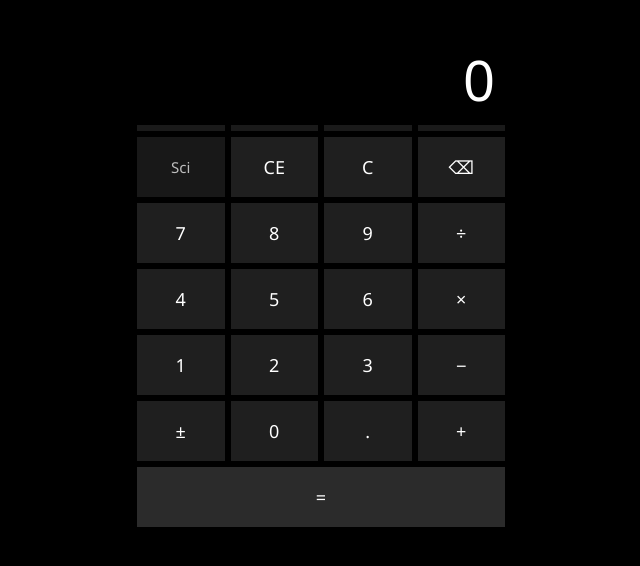
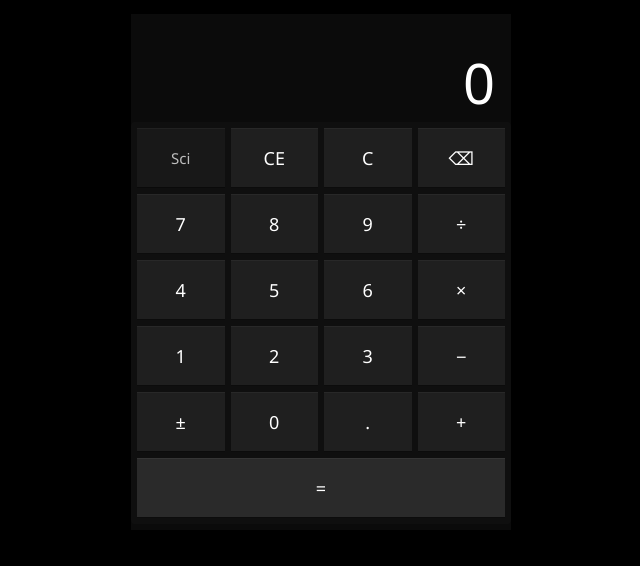
Before and after one commit to mirrmusaibb/calculator, a plain HTML site: page index.html in a window 1280 px wide. Shown: the part 128-694 px from the top of the page, without its empty margins (319-959 px from the left). Drawn offline with Linux system fonts and the light colour scheme.

Commit message:
Update styles.css

```diff
--- a/styles.css
+++ b/styles.css
@@ -1,4 +1,4 @@
-/* RESET + BASE */
+/* RESET */
 * {
   box-sizing: border-box;
   font-family: "Segoe UI", system-ui, sans-serif;
@@ -13,10 +13,11 @@ body {
   height: 100vh;
 }
 
-/* APP SHELL */
+/* APP CONTAINER */
 .calculator {
   width: 380px;
-  background: #000;
+  background: #0b0b0b;
+  padding-bottom: 6px;
 }
 
 /* DISPLAY */
@@ -47,71 +48,63 @@ body {
   grid-template-columns: repeat(4, 1fr);
   gap: 6px;
   padding: 6px;
+  background: #0f0f0f;
+  border-radius: 4px;
 }
 
-/* BUTTON BASE (UNIFIED HEIGHT) */
+/* BUTTON BASE */
 button {
   height: 60px;
   background: #1f1f1f;
   border: none;
-  color: #ffffff;
+  color: #fff;
   font-size: 18px;
   cursor: pointer;
   outline: none;
+  box-shadow:
+    inset 0 1px 0 rgba(255,255,255,0.04),
+    inset 0 -1px 0 rgba(0,0,0,0.6);
 }
 
 /* INTERACTIONS */
-button:hover {
+button:hover { background: #2a2a2a; }
+button:active { background: #3a3a3a; }
+
+/* EQUALS */
+.equals {
   background: #2a2a2a;
+  box-shadow:
+    inset 0 1px 0 rgba(255,255,255,0.05),
+    inset 0 -1px 0 rgba(0,0,0,0.7);
 }
 
-button:active {
-  background: #3a3a3a;
-}
-
-/* EQUALS — QUIETER */
-.equals {
-  background: #2b2b2b;
-}
-
-.equals:hover {
-  background: #353535;
-}
-
-/* SCIENTIFIC ROW */
-.sci-row {
-  max-height: 0;
-  overflow: hidden;
-  transition: max-height 260ms cubic-bezier(0.2, 0.8, 0.2, 1);
-}
-
-/* EXACT HEIGHT: 60px button + 6px gap + 12px padding */
-.sci-row.open {
-  max-height: 78px;
-}
-
-/* SCI BUTTONS — SAME HEIGHT, LOWER CONTRAST */
-.sci-row button {
-  height: 60px;
-  font-size: 16px;
-  background: #1a1a1a;
-}
-
-.sci-row button:hover {
-  background: #242424;
-}
-
-.sci-row button:active {
-  background: #303030;
-}
-
-/* SCI TOGGLE — LOOKS LIKE A NORMAL KEY */
+/* SCI TOGGLE */
 button[data-action="toggle-sci"] {
   font-size: 15px;
   color: #bdbdbd;
   background: #181818;
 }
 
-button[data-action="toggle-sci"]:hover {
-  background: #242424;
+/* SCIENTIFIC ROW */
+.sci-row {
+  max-height: 0;
+  padding: 0 6px;
+  overflow: hidden;
+  transition:
+    max-height 260ms cubic-bezier(0.2, 0.8, 0.2, 1),
+    padding 260ms cubic-bezier(0.2, 0.8, 0.2, 1);
 }
+
+.sci-row.open {
+  max-height: 78px;
+  padding: 6px;
+}
+
+/* SCI BUTTONS */
+.sci-row button {
+  background: #1a1a1a;
+  font-size: 16px;
+}
+
+.sci-row button:hover { background: #242424; }
+.sci-row button:active { background: #303030; }
```
